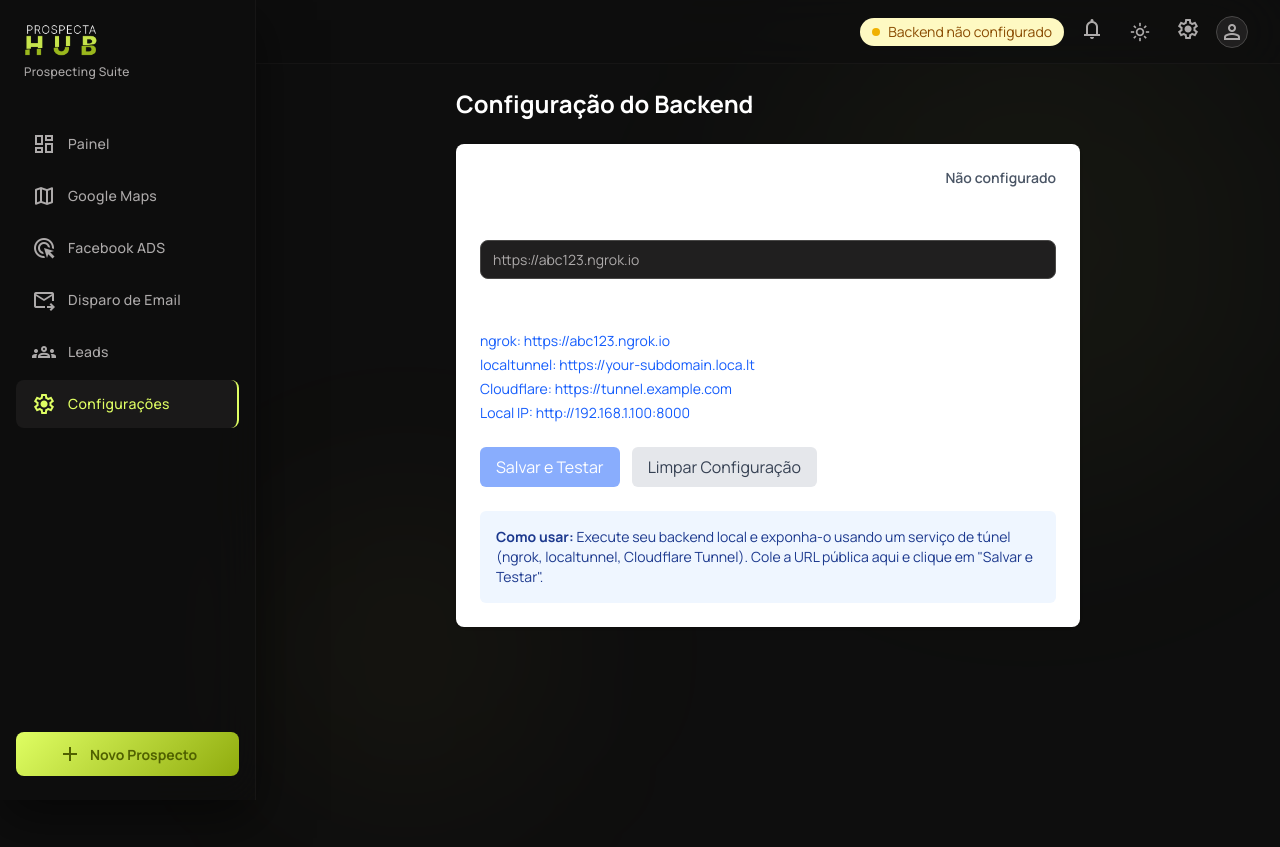
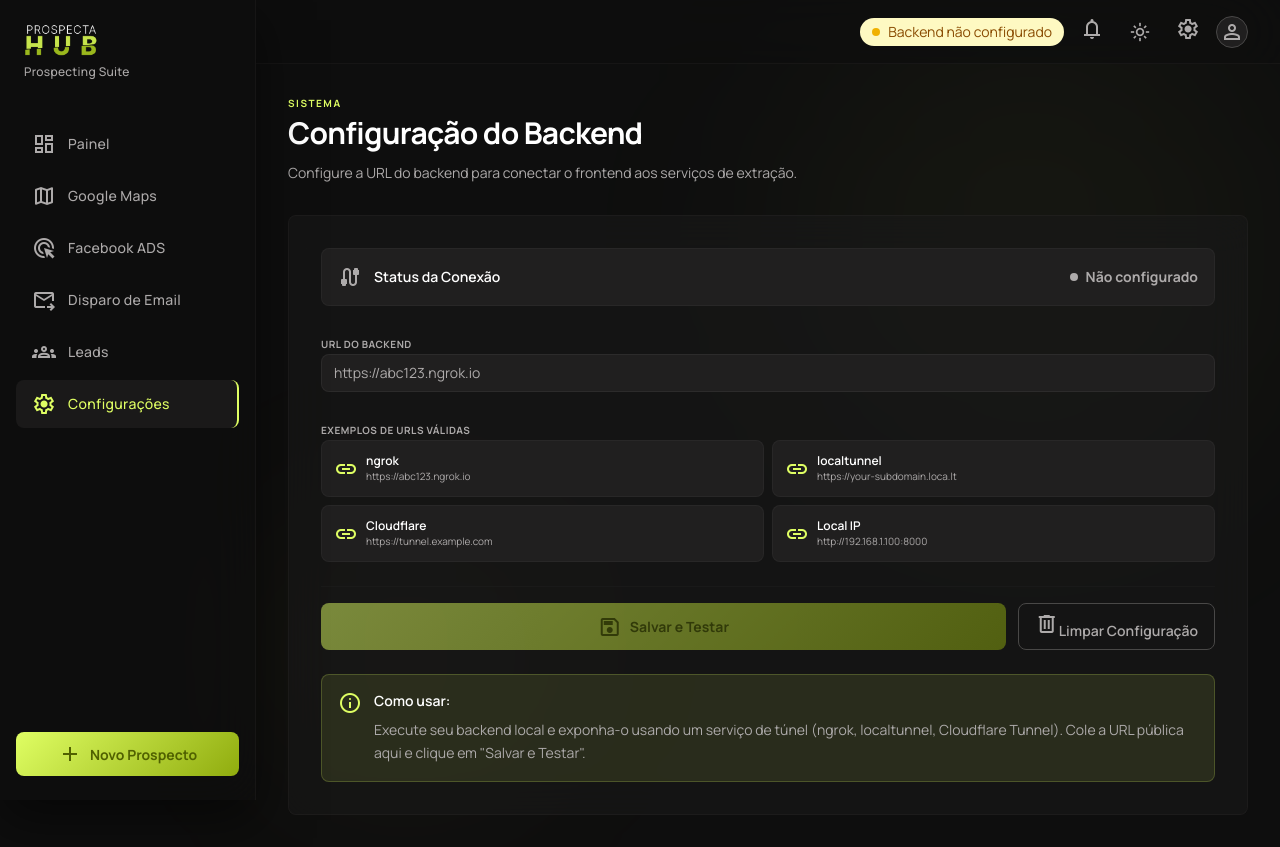
Before and after one commit to caiogabrielsantosbr-a11y/Prospecta-hub, a React (Vite) app in the folder frontend/: page /admin/config in a window 1280 px wide. Before the commit the page ends 800 px from the top, so only its background shows below. Built offline with nearby package versions, Linux system fonts and the light colour scheme; no server answers; the database is empty.

Commit message:
Update AdminConfigPage to match V4 Lime design theme

```diff
--- a/frontend/src/pages/AdminConfigPage.jsx
+++ b/frontend/src/pages/AdminConfigPage.jsx
@@ -38,10 +38,10 @@ export default function AdminConfigPage() {
   }
 
   const statusColors = {
-    connected: 'text-green-600',
-    disconnected: 'text-red-600',
-    testing: 'text-yellow-600',
-    unconfigured: 'text-gray-600',
+    connected: 'text-primary',
+    disconnected: 'text-error',
+    testing: 'text-secondary',
+    unconfigured: 'text-on-surface-variant',
   }
 
   const statusLabels = {
@@ -52,21 +52,34 @@ export default function AdminConfigPage() {
   }
 
   return (
-    <div className="max-w-2xl mx-auto p-6">
-      <h1 className="text-2xl font-bold mb-6">Configuração do Backend</h1>
+    <div className="p-8 space-y-8 max-w-[1200px]">
+      {/* Header */}
+      <div className="flex flex-col gap-1">
+        <span className="text-primary font-bold text-[10px] tracking-[0.15em] uppercase">SISTEMA</span>
+        <h2 className="text-3xl font-bold tracking-tight">Configuração do Backend</h2>
+        <p className="text-on-surface-variant text-sm mt-2">
+          Configure a URL do backend para conectar o frontend aos serviços de extração.
+        </p>
+      </div>
 
-      <div className="bg-white rounded-lg shadow p-6 space-y-6">
+      <div className="glass-card rounded-lg p-8 space-y-6">
         {/* Connection Status */}
-        <div className="flex items-center justify-between">
-          <span className="text-sm font-medium">Status da Conexão:</span>
-          <span className={`text-sm font-semibold ${statusColors[connectionStatus]}`}>
-            {statusLabels[connectionStatus]}
-          </span>
+        <div className="flex items-center justify-between p-4 rounded-lg bg-surface-container-high border border-outline-variant/20">
+          <div className="flex items-center gap-3">
+            <span className="material-symbols-outlined text-on-surface-variant">cable</span>
+            <span className="text-sm font-semibold">Status da Conexão</span>
+          </div>
+          <div className="flex items-center gap-2">
+            <span className={`w-2 h-2 rounded-full ${connectionStatus === 'connected' ? 'bg-primary animate-pulse' : connectionStatus === 'disconnected' ? 'bg-error' : 'bg-on-surface-variant'}`} />
+            <span className={`text-sm font-bold ${statusColors[connectionStatus]}`}>
+              {statusLabels[connectionStatus]}
+            </span>
+          </div>
         </div>
 
         {/* URL Input */}
-        <div>
-          <label className="block text-sm font-medium mb-2">
+        <div className="space-y-2">
+          <label className="text-[10px] font-bold text-on-surface-variant uppercase tracking-wider">
             URL do Backend
           </label>
           <input
@@ -74,55 +87,81 @@ export default function AdminConfigPage() {
             value={inputUrl}
             onChange={(e) => setInputUrl(e.target.value)}
             placeholder="https://abc123.ngrok.io"
-            className="w-full px-3 py-2 border rounded-md"
+            className="w-full !bg-surface-container-high !border-outline-variant/30 text-sm"
             disabled={isLoading}
           />
           {error && (
-            <p className="mt-2 text-sm text-red-600">{error}</p>
+            <div className="flex items-center gap-2 p-3 rounded-lg bg-error/10 border border-error/30">
+              <span className="material-symbols-outlined text-error text-sm">error</span>
+              <p className="text-sm text-error">{error}</p>
+            </div>
           )}
         </div>
 
         {/* Examples */}
-        <div>
-          <p className="text-sm font-medium mb-2">Exemplos de URLs válidas:</p>
-          <div className="space-y-1">
+        <div className="space-y-3">
+          <label className="text-[10px] font-bold text-on-surface-variant uppercase tracking-wider">
+            Exemplos de URLs válidas
+          </label>
+          <div className="grid grid-cols-1 md:grid-cols-2 gap-2">
             {examples.map((ex) => (
               <button
                 key={ex.label}
                 onClick={() => setInputUrl(ex.url)}
-                className="block text-sm text-blue-600 hover:underline"
+                className="flex items-center gap-2 p-3 rounded-lg bg-surface-container-high hover:bg-surface-container-highest border border-outline-variant/20 hover:border-primary/30 transition-all text-left"
                 disabled={isLoading}
               >
-                {ex.label}: {ex.url}
+                <span className="material-symbols-outlined text-primary text-sm">link</span>
+                <div className="flex-1 min-w-0">
+                  <div className="text-xs font-semibold text-on-surface">{ex.label}</div>
+                  <div className="text-[10px] text-on-surface-variant truncate">{ex.url}</div>
+                </div>
               </button>
             ))}
           </div>
         </div>
 
         {/* Actions */}
-        <div className="flex gap-3">
+        <div className="flex gap-3 pt-4 border-t border-outline-variant/10">
           <button
             onClick={handleSave}
             disabled={isLoading || !inputUrl}
-            className="px-4 py-2 bg-blue-600 text-white rounded-md hover:bg-blue-700 disabled:opacity-50"
+            className="btn-primary flex-1 justify-center disabled:opacity-50 disabled:cursor-not-allowed"
           >
-            {isLoading ? 'Salvando...' : 'Salvar e Testar'}
+            {isLoading ? (
+              <>
+                <div className="w-4 h-4 border-2 border-current border-t-transparent rounded-full animate-spin" />
+                Salvando...
+              </>
+            ) : (
+              <>
+                <span className="material-symbols-outlined text-lg">save</span>
+                Salvar e Testar
+              </>
+            )}
           </button>
           <button
             onClick={handleClear}
             disabled={isLoading}
-            className="px-4 py-2 bg-gray-200 text-gray-700 rounded-md hover:bg-gray-300 disabled:opacity-50"
+            className="btn-ghost border-error/30 text-error hover:bg-error/10 disabled:opacity-50 disabled:cursor-not-allowed"
           >
+            <span className="material-symbols-outlined text-lg">delete</span>
             Limpar Configuração
           </button>
         </div>
 
         {/* Help Text */}
-        <div className="bg-blue-50 p-4 rounded-md">
-          <p className="text-sm text-blue-900">
-            <strong>Como usar:</strong> Execute seu backend local e exponha-o usando um serviço de túnel
-            (ngrok, localtunnel, Cloudflare Tunnel). Cole a URL pública aqui e clique em "Salvar e Testar".
-          </p>
+        <div className="bg-primary/10 p-4 rounded-lg border border-primary/20">
+          <div className="flex gap-3">
+            <span className="material-symbols-outlined text-primary text-xl">info</span>
+            <div className="flex-1 space-y-2">
+              <p className="text-sm font-semibold text-on-surface">Como usar:</p>
+              <p className="text-sm text-on-surface-variant leading-relaxed">
+                Execute seu backend local e exponha-o usando um serviço de túnel
+                (ngrok, localtunnel, Cloudflare Tunnel). Cole a URL pública aqui e clique em "Salvar e Testar".
+              </p>
+            </div>
+          </div>
         </div>
       </div>
     </div>
```
